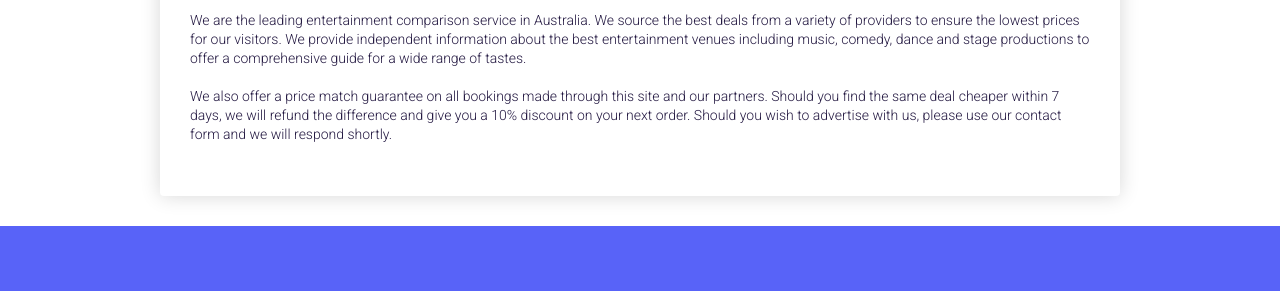
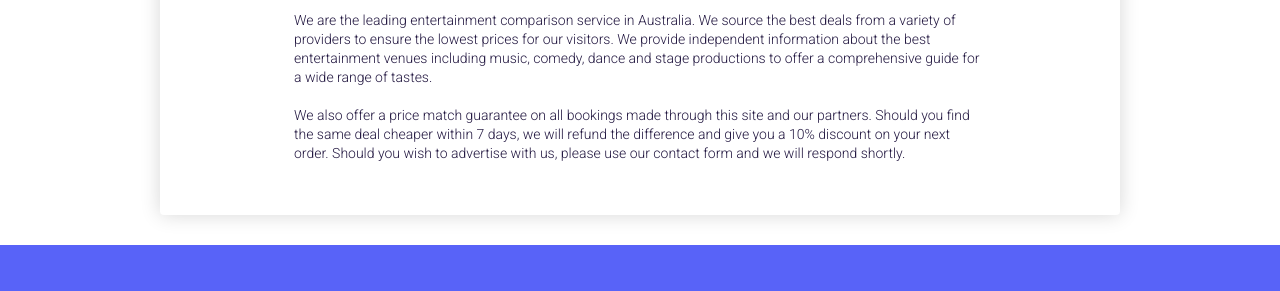
Before and after one commit to Bartoszkie/Aussie-Luxe---Home, a plain HTML site: page about-us.html in a window 1280 px wide. Shown: the part 509-800 px from the top of the page. Drawn offline with nearby package versions, Linux system fonts and the light colour scheme.

Commit message:
padding added to crown casino

```diff
--- a/styles/sass/base/_utilities.scss
+++ b/styles/sass/base/_utilities.scss
@@ -10,4 +10,8 @@
     @media screen and (min-width: 360px) {
         padding: 0;
     }
+
+    @media screen and (min-width: 1024px) {
+        padding: 0 104px !important;
+    }
 }
```
Also changed, not shown: styles/sass/main.css, 1 other file.
